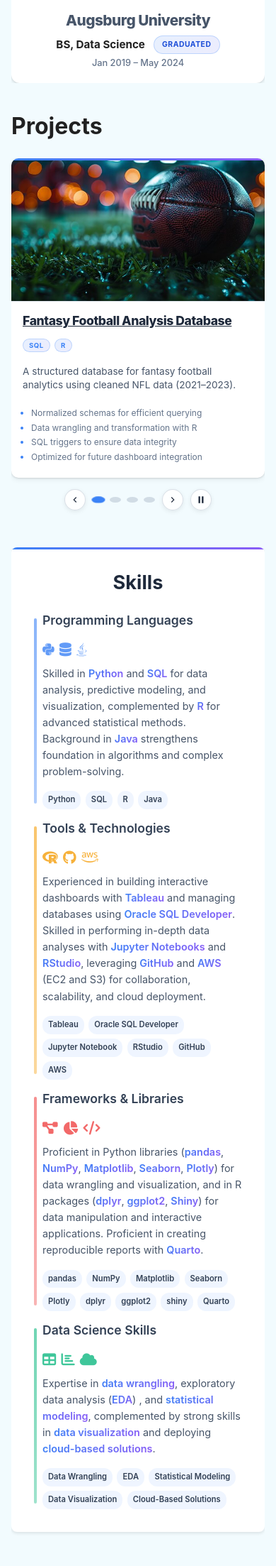
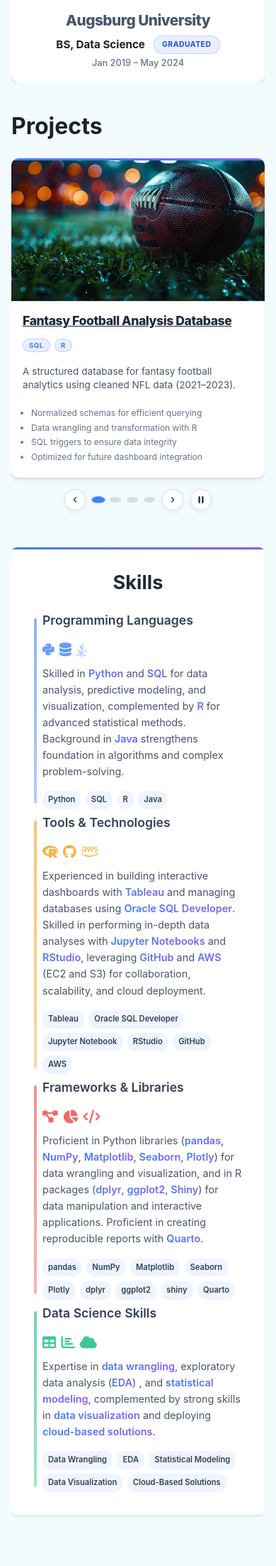
Before and after one commit to OdinLeePro/OdinLeePro.github.io, a Jekyll site: the page built from index.md, in a window 390 px wide. Shown: the part 1255-3461 px from the top of the page at 71% size. Built offline with Jekyll 4.4.1, drawn with Linux system fonts in a browser that asks for light colours; after the commit the page ends 3437 px from its top, so only the background shows below that.

Commit message:
Add files via upload

```diff
--- a/assets/css/style.scss
+++ b/assets/css/style.scss
@@ -1805,7 +1805,7 @@ including layout wrappers, base button design, hover/focus states, and style var
   /* --- Skills Section Mobile Layout ---------------------------------- */
   .skill-rows {
     grid-template-columns: 1fr;                                             // single column for phones
-    gap: 1rem;                                                              // vertical spacing
+    gap: .5rem;                                                              // vertical spacing
     margin-top: 1.5rem;
   }
 
```
